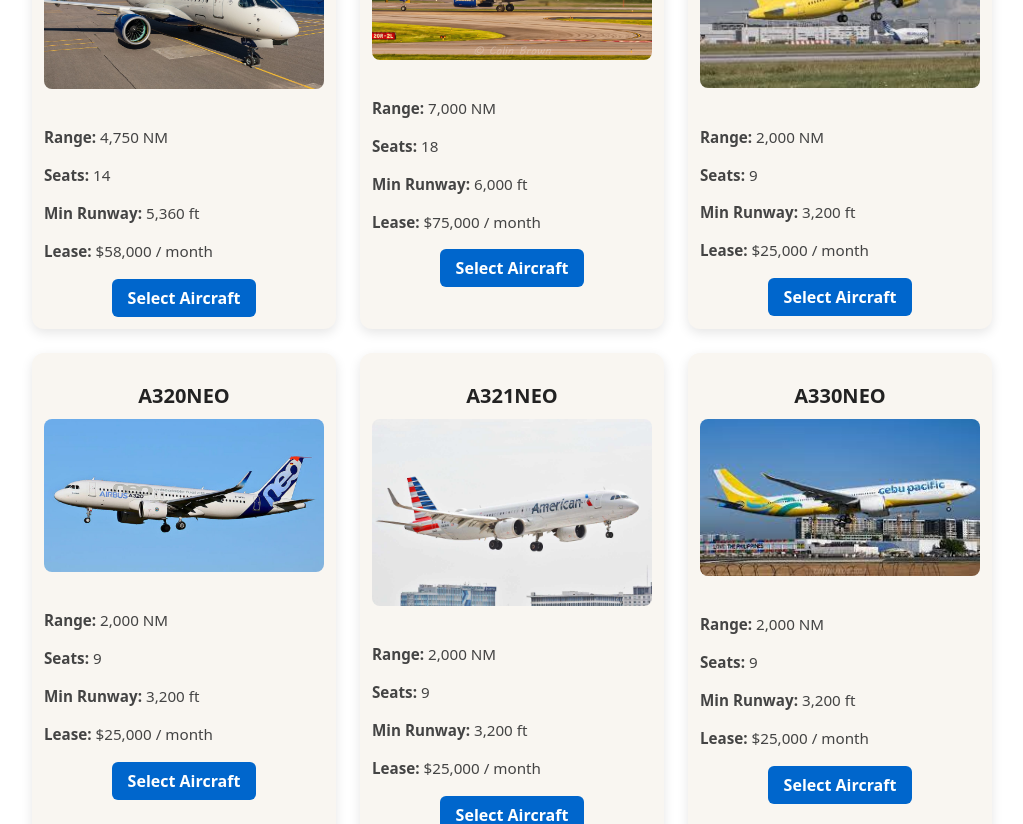
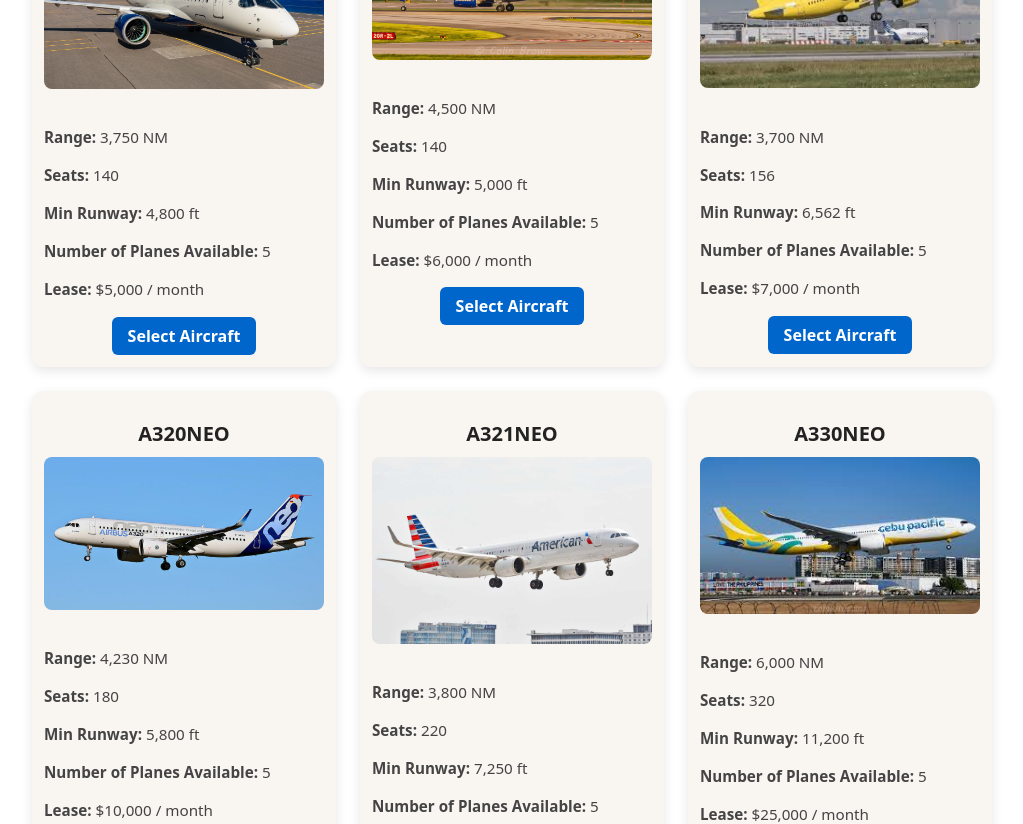
Before and after one commit to ECSze/Branch1, a React (Vite) app in the folder aerogen/: page /Aircrafts in a window 1280 px wide. Shown: the part 800-1624 px from the top of the page, without its empty margins (128-1151 px from the left). Built offline with nearby package versions, Linux system fonts and the light colour scheme.

Commit message:
Overwriting, You may proceed to Back End

```diff
--- a/aerogen/src/assets/AircraftHero.jsx
+++ b/aerogen/src/assets/AircraftHero.jsx
@@ -5,103 +5,115 @@
   {
     name: "Airbus A220-100",
     image: "/A220-100.jpg",
-    range: "4,750 NM",
-    seats: 14,
-    runway: "5,360 ft",
-    lease: "$58,000 / month"
+    range: "3,750 NM",
+    seats: 140,
+    runway: "4,800 ft",
+    lease: "$5,000 / month",
+    available: 5
   },
   {
     name: "A220-300",
     image: "/A220-300.jpg",
-    range: "7,000 NM",
-    seats: 18,
-    runway: "6,000 ft",
-    lease: "$75,000 / month"
+    range: "4,500 NM",
+    seats: 140,
+    runway: "5,000 ft",
+    lease: "$6,000 / month",
+    available:5
   },
   {
     name: "A319NEO",
     image: "/A319neo.jpg",
-    range: "2,000 NM",
-    seats: 9,
-    runway: "3,200 ft",
-    lease: "$25,000 / month"
+    range: "3,700 NM",
+    seats: 156,
+    runway: "6,562 ft",
+    lease: "$7,000 / month",
+    available:5
   },
   {
     name: "A320NEO",
     image: "/A320neo.jpg",
-    range: "2,000 NM",
-    seats: 9,
-    runway: "3,200 ft",
-    lease: "$25,000 / month"
+    range: "4,230 NM",
+    seats: 180,
+    runway: "5,800 ft",
+    lease: "$10,000 / month",
+    available:5
   },
   {
     name: "A321NEO",
     image: "/A321neo.jpg",
-    range: "2,000 NM",
-    seats: 9,
-    runway: "3,200 ft",
-    lease: "$25,000 / month"
+    range: "3,800 NM",
+    seats: 220,
+    runway: "7,250 ft",
+    lease: "$15,000 / month",
+    available:5
   },
 
   {
     name: "A330NEO",
     image: "/A330neo.jpg",
-    range: "2,000 NM",
-    seats: 9,
-    runway: "3,200 ft",
-    lease: "$25,000 / month"
+    range: "6,000 NM",
+    seats: 320,
+    runway: "11,200 ft",
+    lease: "$25,000 / month",
+    available:5
   },
   {
     name: "A350-900",
     image: "/A350-900.jpg",
-    range: "2,000 NM",
-    seats: 9,
-    runway: "3,200 ft",
-    lease: "$25,000 / month"
+    range: "8,000 NM",
+    seats: 440,
+    runway: "13,200 ft",
+    lease: "$45,000 / month",
+    available:5
   },
   {
     name: "A350-1000",
     image: "/A350-1000.jpg",
-    range: "2,000 NM",
-    seats: 9,
-    runway: "3,200 ft",
-    lease: "$25,000 / month"
+    range: "8,900 NM",
+    seats: 520,
+    runway: "13,200 ft",
+    lease: "$75,000 / month",
+    available:5
   },
 
   {
     name: "BOEING 737 MAX 7",
     image: "/B737-7.jpg",
     range: "4,750 NM",
-    seats: 14,
+    seats: 140,
     runway: "5,360 ft",
-    lease: "$58,000 / month"
+    lease: "$12,000 / month",
+    available:5
   },
 
   {
     name: "BOEING 737 MAX 8",
     image: "/B737-8.jpg",
     range: "4,750 NM",
-    seats: 14,
-    runway: "5,360 ft",
-    lease: "$58,000 / month"
+    seats: 180,
+    runway: "6,360 ft",
+    lease: "$18,000 / month",
+    available:5
   },
 
   {
     name: "BOEING 737 MAX 9",
     image: "/B737-9.jpeg",
-    range: "4,750 NM",
-    seats: 14,
-    runway: "5,360 ft",
-    lease: "$58,000 / month"
+    range: "3,750 NM",
+    seats: 220,
+    runway: "7,360 ft",
+    lease: "$28,000 / month",
+    available:5
   },
 
   {
     name: "BOEING 737 MAX 10 ",
     image: "/B737-10.jpg",
-    range: "4,750 NM",
-    seats: 14,
+    range: "5,750 NM",
+    seats: 250,
     runway: "5,360 ft",
-    lease: "$58,000 / month"
+    lease: "$38,000 / month",
+    available:5
   },
 
 
@@ -109,10 +121,11 @@
   {
     name: "BOEING 777-8",
     image: "/B777-8.jpg",
-    range: "4,750 NM",
-    seats: 14,
+    range: "8,750 NM",
+    seats: 520,
     runway: "5,360 ft",
-    lease: "$58,000 / month"
+    lease: "$108,000 / month",
+    available:5
   },
 
 
@@ -120,28 +133,31 @@
   {
     name: "BOEING 787-8",
     image: "/B787-8.jpg",
-    range: "4,750 NM",
-    seats: 14,
-    runway: "5,360 ft",
-    lease: "$58,000 / month"
+    range: "7,750 NM",
+    seats: 320,
+    runway: "15,360 ft",
+    lease: "$48,000 / month",
+    available:5
   },
 
   {
     name: "BOEING 787-9",
     image: "/B787-9.jpg",
-    range: "4,750 NM",
-    seats: 14,
+    range: "8,750 NM",
+    seats: 380,
     runway: "5,360 ft",
-    lease: "$58,000 / month"
+    lease: "$58,000 / month",
+    available:5
   },
 
   {
     name: "BOEING 787-10",
     image: "/B787-10.jpg",
-    range: "4,750 NM",
-    seats: 14,
-    runway: "5,360 ft",
-    lease: "$58,000 / month"
+    range: "7,750 NM",
+    seats: 540,
+    runway: "7,380 ft",
+    lease: "$88,000 / month",
+    available:5
   }
 ];
 
@@ -159,6 +175,7 @@
             <p><strong>Range:</strong> {aircraft.range}</p>
             <p><strong>Seats:</strong> {aircraft.seats}</p>
             <p><strong>Min Runway:</strong> {aircraft.runway}</p>
+            <p><strong>Number of Planes Available:</strong> {aircraft.available}</p>
             <p><strong>Lease:</strong> {aircraft.lease}</p>
           </div>
           <button className="select-button">Select Aircraft</button>
```
